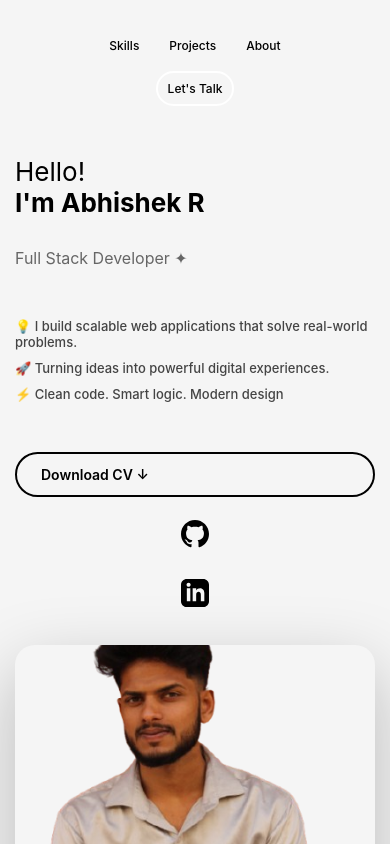
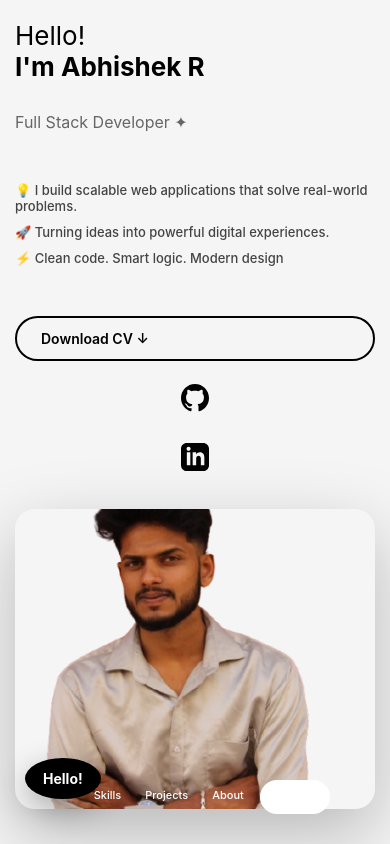
Before and after one commit to abhishekr8055/MyResume, a React (Create React App) app: page / in a window 390 px wide. Shown: the top 844 px of the page. Built offline with nearby package versions, Linux system fonts and the light colour scheme.

Commit message:
Move navigation to bottom on mobile with horizontal layout

```diff
--- a/src/pages/Home.css
+++ b/src/pages/Home.css
@@ -301,31 +301,58 @@
 }
 
 @media (max-width: 768px) {
+  .home {
+    display: flex;
+    flex-direction: column;
+    min-height: 100vh;
+  }
+
   .navbar {
-    padding: 20px;
-    justify-content: center;
+    order: 3;
+    position: fixed;
+    bottom: 0;
+    left: 0;
+    right: 0;
+    background: #000;
+    padding: 20px 10px;
+    z-index: 100;
   }
 
   .nav-links {
     flex-direction: row;
     gap: 15px;
     flex-wrap: wrap;
-    justify-content: center;
+    justify-content: space-around;
   }
 
   .nav-links a {
+    color: #fff;
     text-align: center;
     font-size: 13px;
     padding: 8px 12px;
   }
 
+  .nav-links a:hover {
+    background: #fff;
+    color: #000;
+  }
+
   .contact-link {
+    color: #000;
+    background: #fff;
     font-size: 13px;
-    padding: 8px 16px;
+    padding: 10px 20px;
+    border: 2px solid #fff;
+  }
+
+  .contact-link:hover {
+    background: #000;
+    color: #fff;
   }
 
   .hero {
-    padding: 30px 20px;
+    padding: 30px 20px 100px;
+    flex: 1;
   }
 
   .hero-content {
@@ -369,26 +396,25 @@
 
 @media (max-width: 480px) {
   .navbar {
-    padding: 15px 10px;
+    padding: 15px 5px;
   }
 
   .nav-links {
-    gap: 10px;
-    flex-wrap: wrap;
+    gap: 8px;
   }
 
   .nav-links a {
-    font-size: 12px;
-    padding: 8px 10px;
+    font-size: 11px;
+    padding: 8px 8px;
   }
 
   .contact-link {
     font-size: 12px;
-    padding: 8px 14px;
+    padding: 10px 16px;
   }
 
   .hero {
-    padding: 20px 15px;
+    padding: 20px 15px 100px;
   }
 
   .hero-left h1 {
```
